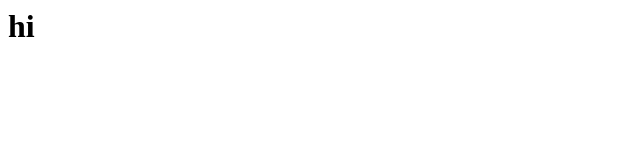
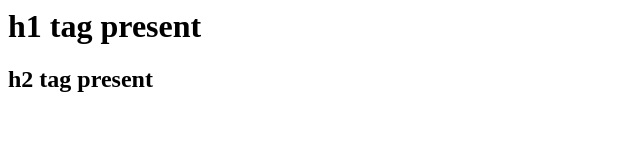
Before and after one commit to deepti161988/DevOnlineShopping, a plain HTML site: page index.html in a window 1280 px wide. Shown: the whole page, without its empty margins (0-640 px from the left). Drawn offline with Linux system fonts and the light colour scheme.

Commit message:
Update index.html

```diff
--- a/index.html
+++ b/index.html
@@ -4,7 +4,8 @@
   <title>hi</title>
 </head>
   <body>
-    <h1>hi</h1>
+    <h1>h1 tag present</h1>
+    <h2>h2 tag present</h2>
 
   </body>
 
```
